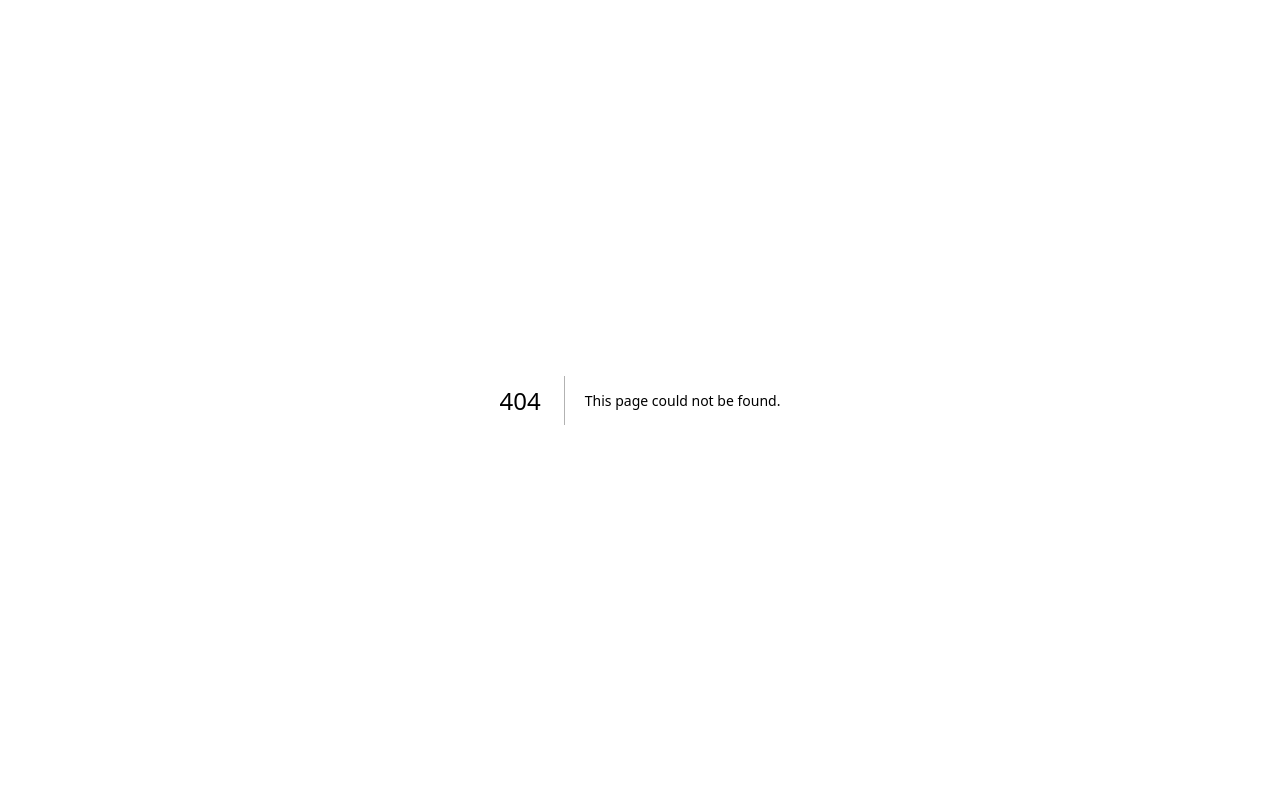
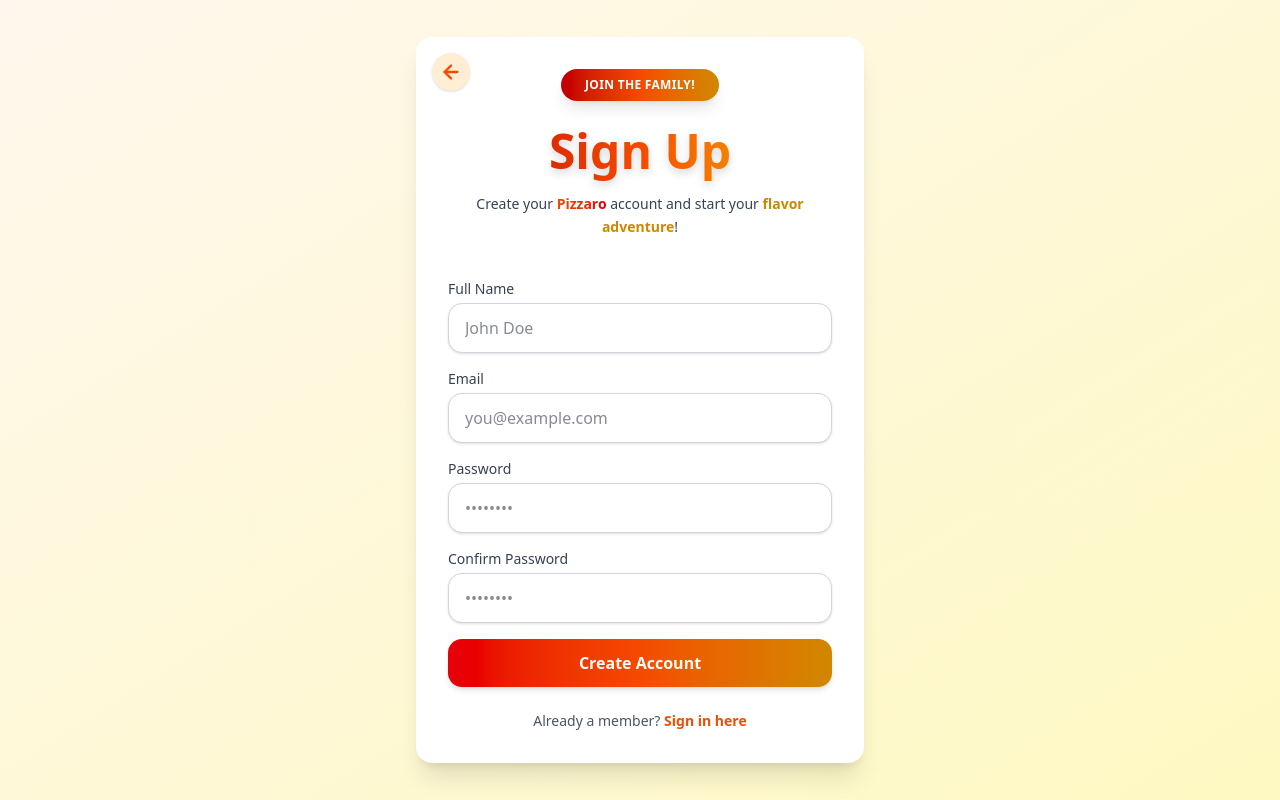
Before and after one commit to Safeya-Yasien/next-pizza-shop, a Next.js app: page /signup in a window 1280 px wide. Before the commit this address had no page. Built offline with nearby package versions, Linux system fonts and the light colour scheme.

Commit message:
add login and signup pages with forms and styling

```diff
--- /dev/null
+++ b/app/(auth)/login/page.tsx
@@ -0,0 +1,86 @@
+import Link from "next/link";
+
+const LoginPage = () => {
+  return (
+    <>
+      {/* Header */}
+      <div className="text-center mb-10">
+        {/* Badge */}
+        <div className="mx-auto w-fit bg-gradient-to-r from-red-700 via-orange-600 to-yellow-600 text-white font-semibold py-2 px-6 inline-flex items-center gap-2 rounded-full shadow-lg mb-5">
+          <span className="text-xs tracking-wide uppercase">Welcome Back!</span>
+        </div>
+
+        {/* Main Heading */}
+        <h1 className="text-5xl font-extrabold text-transparent bg-clip-text bg-gradient-to-r from-red-700 via-orange-600 to-yellow-500 drop-shadow-lg leading-tight">
+          Sign In
+        </h1>
+
+        {/* Subtext */}
+        <p className="text-sm text-gray-700 dark:text-gray-300 mt-3 leading-relaxed">
+          Welcome back to{" "}
+          <span className="font-bold text-transparent bg-clip-text bg-gradient-to-r from-orange-600 to-red-600">
+            Pizzaro
+          </span>
+          ! <br />
+          Log in to continue your{" "}
+          <span className="text-yellow-600 font-semibold">
+            delicious journey
+          </span>{" "}
+          with us.
+        </p>
+      </div>
+
+      {/* Form */}
+      <form className="space-y-4">
+        <div>
+          <label
+            htmlFor="email"
+            className="block text-sm font-medium text-gray-700 dark:text-gray-300 mb-1"
+          >
+            Email
+          </label>
+          <input
+            type="email"
+            id="email"
+            placeholder="you@example.com"
+            className="w-full px-4 py-3 rounded-xl border border-gray-300 dark:border-gray-700 bg-white dark:bg-gray-800 text-gray-900 dark:text-white focus:ring-2 focus:ring-orange-500 focus:border-orange-500 outline-none transition shadow-sm hover:shadow-md"
+          />
+        </div>
+
+        <div>
+          <label
+            htmlFor="password"
+            className="block text-sm font-medium text-gray-700 dark:text-gray-300 mb-1"
+          >
+            Password
+          </label>
+          <input
+            type="password"
+            id="password"
+            placeholder="••••••••"
+            className="w-full px-4 py-3 rounded-xl border border-gray-300 dark:border-gray-700 bg-white dark:bg-gray-800 text-gray-900 dark:text-white focus:ring-2 focus:ring-orange-500 focus:border-orange-500 outline-none transition shadow-sm hover:shadow-md"
+          />
+        </div>
+        <button
+          type="submit"
+          className="cursor-pointer w-full py-3 rounded-xl font-semibold bg-gradient-to-r from-red-500 via-orange-500 to-yellow-500 text-white hover:from-red-600 hover:via-orange-600 hover:to-yellow-600 transition"
+        >
+          {" "}
+          Welcome Back! 🎉{" "}
+        </button>
+      </form>
+
+      {/* Footer */}
+      <p className="mt-6 text-center text-sm text-gray-600 dark:text-gray-400">
+        New to <span className="font-semibold">Pizzaro</span>?{" "}
+        <Link
+          href="/signup"
+          className="text-orange-600 dark:text-orange-400 font-semibold hover:underline"
+        >
+          Join us today
+        </Link>
+      </p>
+    </>
+  );
+};
+export default LoginPage;
--- /dev/null
+++ b/app/(auth)/signup/page.tsx
@@ -0,0 +1,118 @@
+import Link from "next/link";
+
+const SignupPage = () => {
+  return (
+    <>
+      {/* Header */}
+      <div className="text-center mb-10">
+        {/* Badge */}
+        <div className="mx-auto w-fit bg-gradient-to-r from-red-700 via-orange-600 to-yellow-600 text-white font-semibold py-2 px-6 inline-flex items-center gap-2 rounded-full shadow-lg mb-5">
+          <span className="text-xs tracking-wide uppercase">
+            Join The Family!
+          </span>
+        </div>
+
+        {/* Main Heading */}
+        <h1 className="text-5xl font-extrabold text-transparent bg-clip-text bg-gradient-to-r from-red-700 via-orange-600 to-yellow-500 drop-shadow-lg leading-tight">
+          Sign Up
+        </h1>
+
+        {/* Subtext */}
+        <p className="text-sm text-gray-700 dark:text-gray-300 mt-3 leading-relaxed">
+          Create your{" "}
+          <span className="font-bold text-transparent bg-clip-text bg-gradient-to-r from-orange-600 to-red-600">
+            Pizzaro
+          </span>{" "}
+          account and start your{" "}
+          <span className="text-yellow-600 font-semibold">
+            flavor adventure
+          </span>
+          !
+        </p>
+      </div>
+
+      {/* Form */}
+      <form className="space-y-4">
+        <div>
+          <label
+            htmlFor="name"
+            className="block text-sm font-medium text-gray-700 dark:text-gray-300 mb-1"
+          >
+            Full Name
+          </label>
+          <input
+            type="text"
+            id="name"
+            placeholder="John Doe"
+            className="w-full px-4 py-3 rounded-xl border border-gray-300 dark:border-gray-700 bg-white dark:bg-gray-800 text-gray-900 dark:text-white focus:ring-2 focus:ring-orange-500 focus:border-orange-500 outline-none transition shadow-sm hover:shadow-md"
+          />
+        </div>
+
+        <div>
+          <label
+            htmlFor="email"
+            className="block text-sm font-medium text-gray-700 dark:text-gray-300 mb-1"
+          >
+            Email
+          </label>
+          <input
+            type="email"
+            id="email"
+            placeholder="you@example.com"
+            className="w-full px-4 py-3 rounded-xl border border-gray-300 dark:border-gray-700 bg-white dark:bg-gray-800 text-gray-900 dark:text-white focus:ring-2 focus:ring-orange-500 focus:border-orange-500 outline-none transition shadow-sm hover:shadow-md"
+          />
+        </div>
+
+        <div>
+          <label
+            htmlFor="password"
+            className="block text-sm font-medium text-gray-700 dark:text-gray-300 mb-1"
+          >
+            Password
+          </label>
+          <input
+            type="password"
+            id="password"
+            placeholder="••••••••"
+            className="w-full px-4 py-3 rounded-xl border border-gray-300 dark:border-gray-700 bg-white dark:bg-gray-800 text-gray-900 dark:text-white focus:ring-2 focus:ring-orange-500 focus:border-orange-500 outline-none transition shadow-sm hover:shadow-md"
+          />
+        </div>
+
+        <div>
+          <label
+            htmlFor="confirm-password"
+            className="block text-sm font-medium text-gray-700 dark:text-gray-300 mb-1"
+          >
+            Confirm Password
+          </label>
+          <input
+            type="password"
+            id="confirm-password"
+            placeholder="••••••••"
+            className="w-full px-4 py-3 rounded-xl border border-gray-300 dark:border-gray-700 bg-white dark:bg-gray-800 text-gray-900 dark:text-white focus:ring-2 focus:ring-orange-500 focus:border-orange-500 outline-none transition shadow-sm hover:shadow-md"
+          />
+        </div>
+
+        <button
+          type="submit"
+          className="cursor-pointer w-full py-3 rounded-xl font-semibold bg-gradient-to-r from-red-600 via-orange-600 to-yellow-600 text-white shadow-md hover:from-red-700 hover:via-orange-700 hover:to-yellow-700 hover:shadow-lg transition-all"
+        >
+          Create Account
+        </button>
+      </form>
+
+      {/* Footer */}
+      <p className="mt-6 text-center text-sm text-gray-600 dark:text-gray-400">
+        Already a member?{" "}
+        <Link
+          href="/login"
+          className="text-orange-600 dark:text-orange-400 font-semibold hover:underline"
+        >
+          Sign in here
+        </Link>
+      </p>
+    </>
+  );
+};
+
+export default SignupPage;
```
